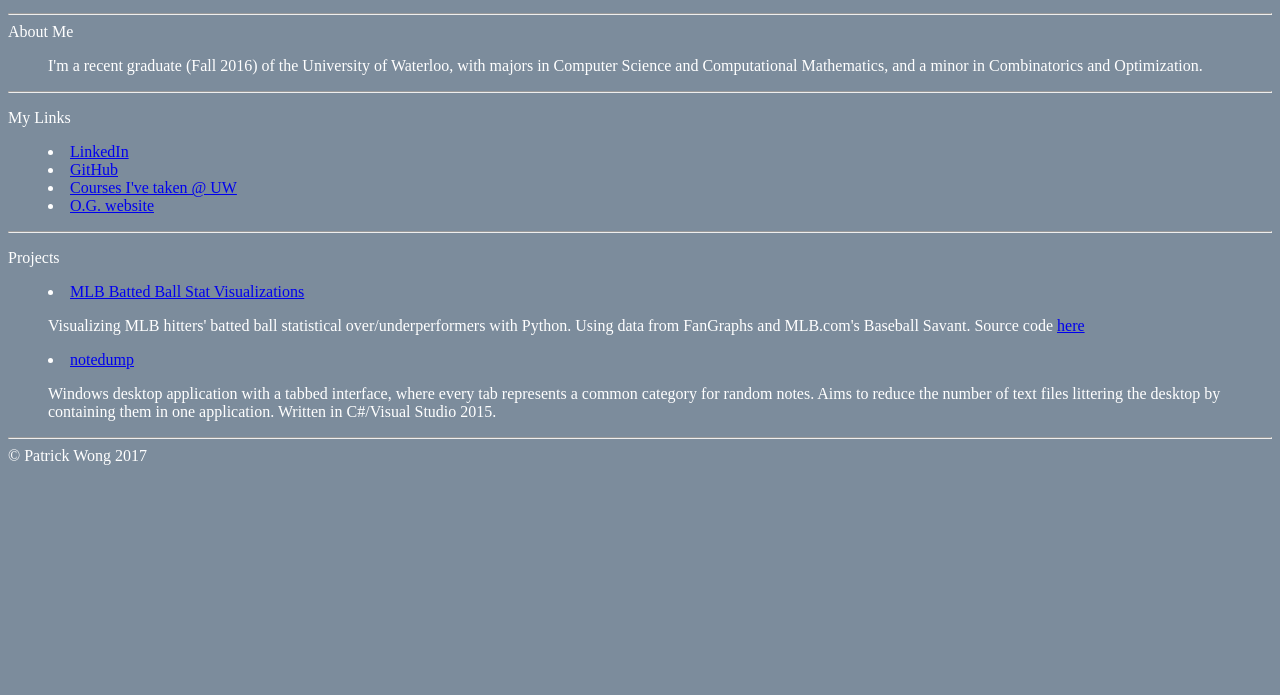
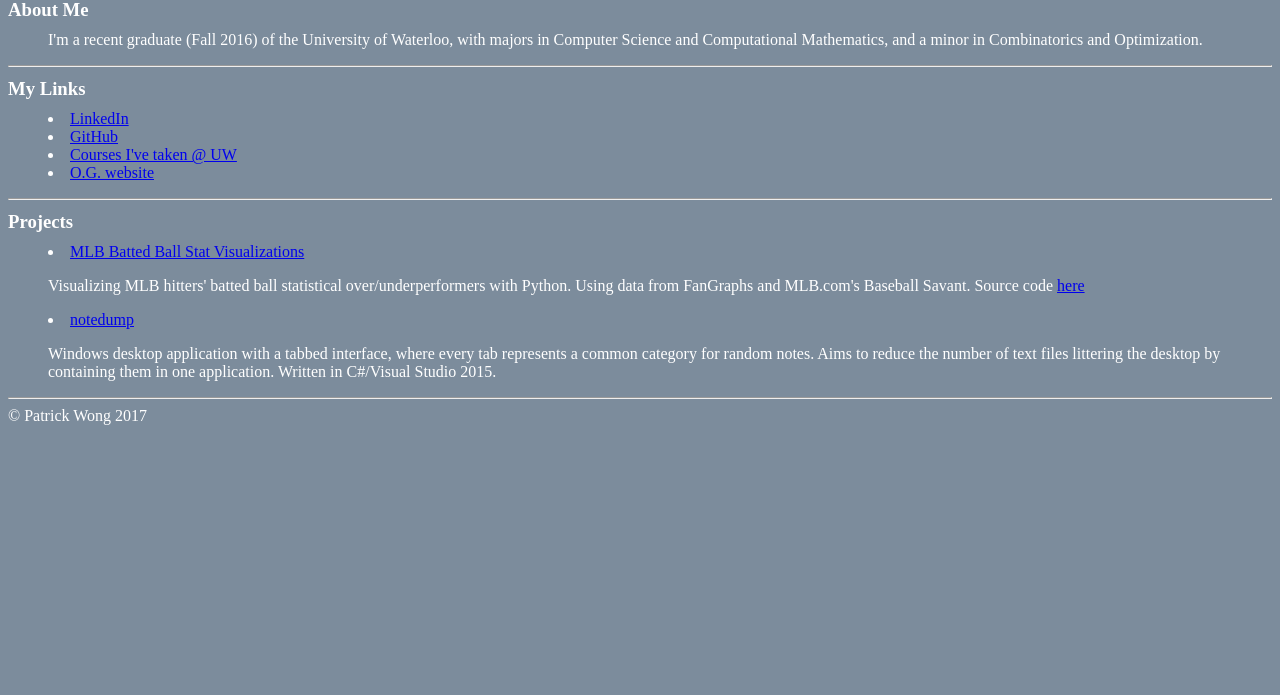
Before and after one commit to patwong/patwong.github.io, a plain HTML site: page index.html in a window 1280 px wide. Shown: the part 105-800 px from the top of the page. Drawn offline with Linux system fonts and the light colour scheme.

Commit message:
added header tags

```diff
--- a/index.html
+++ b/index.html
@@ -9,6 +9,14 @@
 	<style type="text/css">
 		body {color: white; background: #7c8c9c;}
 		div {text-align: center; font-size: 1000%;}
+
+		<!---
+		body {background: #7c8c9c;margin:1em auto;max-width:40 em;padding:0.62em;font:1.2em/1.62em sans-serif;}
+<style>body{margin:1em auto;max-width:40em;padding:0 .62em;font:1.2em/1.62em sans-serif;}h1,h2,h3{line-height:1.2em;}@media print{body{max-width:none}}
+		--->
+		div {text-align: center; font-size: 1000%;}
+		h1,h2,h3{line-height:0.3}
+
 	</style>
 
 	</p>
@@ -19,7 +27,7 @@
 	</address>
 	<p>
 	</p><hr>
-	About Me
+	<h3>About Me</h3>
 	<p><menu>
 	I'm a recent graduate (Fall 2016) of the University of Waterloo, with majors in Computer Science and Computational Mathematics, and a minor in Combinatorics and Optimization.
 
@@ -27,7 +35,7 @@
 	</p>
 	<hr>
 	<p>
-	My Links
+	<h3>My Links</h3>
 	</p><menu>
 	<li><a href="https://ca.linkedin.com/in/patricknwong">LinkedIn</a></li>
 	<li><a href="https://github.com/patwong">GitHub</a></li>
@@ -35,7 +43,7 @@
 	<li><a href="old.html">O.G. website</a></li>
 	</menu><hr>
 	<p>
-	Projects
+	<h3>Projects</h3>
 	</p>
 	<menu>
 	<li>
```
